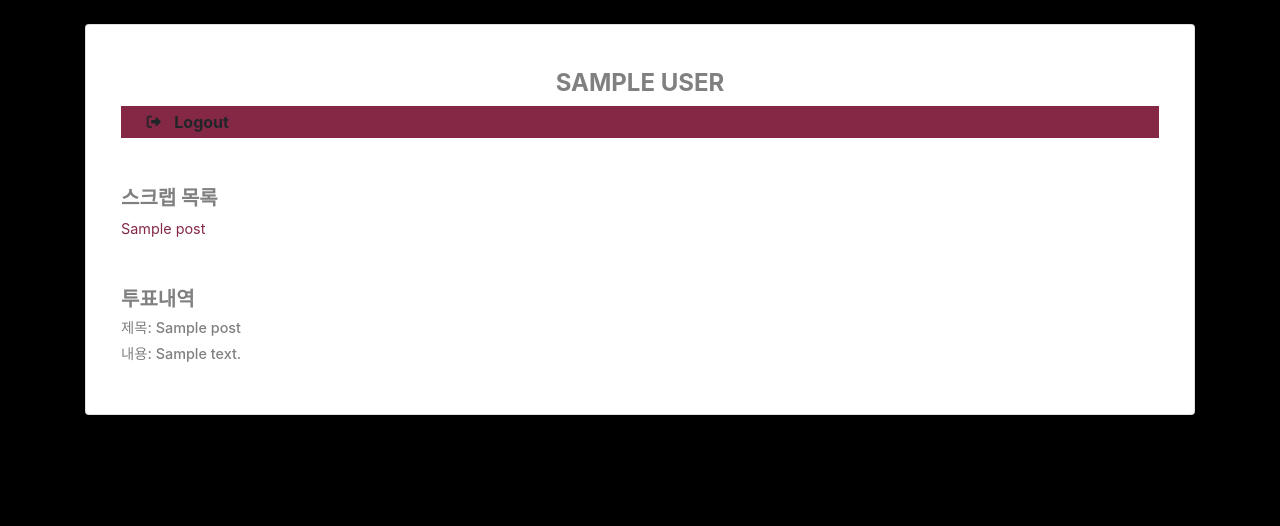
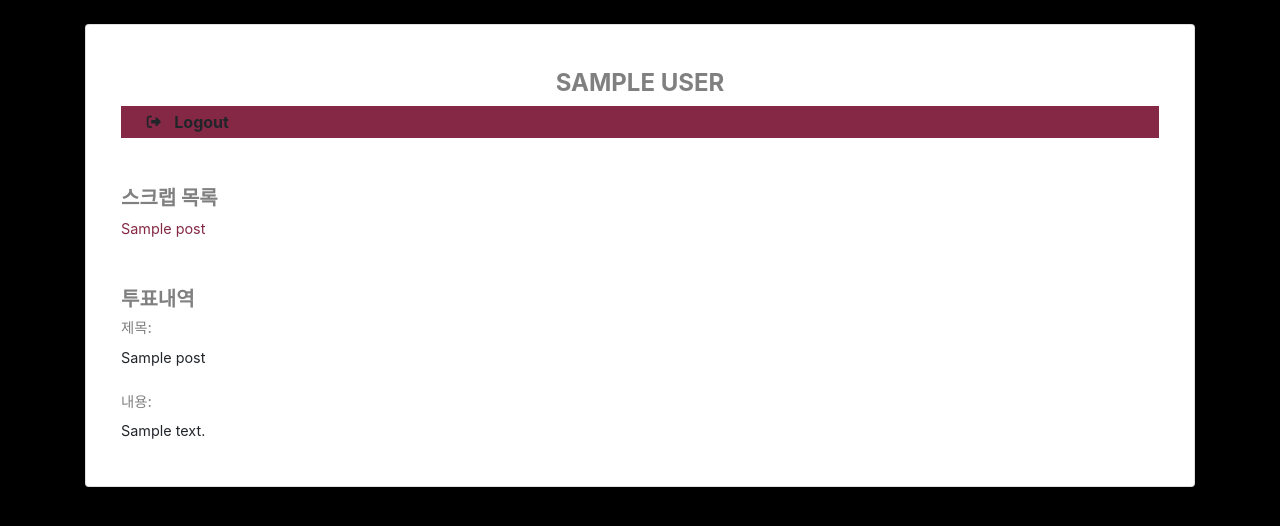
Before and after one commit to namseohyeon/cheer, a Django app: page /mypage/ in a window 1280 px wide. Shown: the top 526 px of the page. Run offline with Django 4.2, Linux system fonts and the light colour scheme; a user stored in the database is signed in; tables that the repository leaves empty hold one stand-in row (values such as "Sample post"); some libraries are stand-ins or nearby versions.

Commit message:
mypage 수정

```diff
--- a/account/templates/mypage.html
+++ b/account/templates/mypage.html
@@ -9,6 +9,7 @@
   <link href="{% static 'account/bootstrap4/css/bootstrap.min.css' %}" rel="stylesheet" type="text/css" media="screen">
     <link href="{% static 'account/css/customstyles2.css' %}" rel="stylesheet" />
   <script src="https://kit.fontawesome.com/3385a22710.js" crossorigin="anonymous"></script>
+
 </head>
 <body>
     <style css>
@@ -28,6 +29,12 @@
 
         #scrap_title{
             font-size: 0.9rem;
+        }
+        #vote_title{
+            font-size:0.9rem;
+        }
+        #vote_content{
+            font-size:0.9rem;
         }
 
     </style>
@@ -59,8 +66,10 @@
                         <br>
 
                         <h5>투표내역</h5>
-                        <h6>제목: {{ user.vote.title }}<br></h6>
-                        <h6>내용: {{ user.vote.content }}<br></h6>
+                        <h6>제목: </h6>
+                        <a id="vote_title">{{ user.vote.title | linebreaksbr }}</a><br><br>
+                        <h6>내용: </h6>
+                        <a id="vote_content">{{ user.vote.content | linebreaksbr }}</a><br>
                     {% else %}
 
                       <span><a class="dropdown-item" href="{% url 'login' %}">
```
